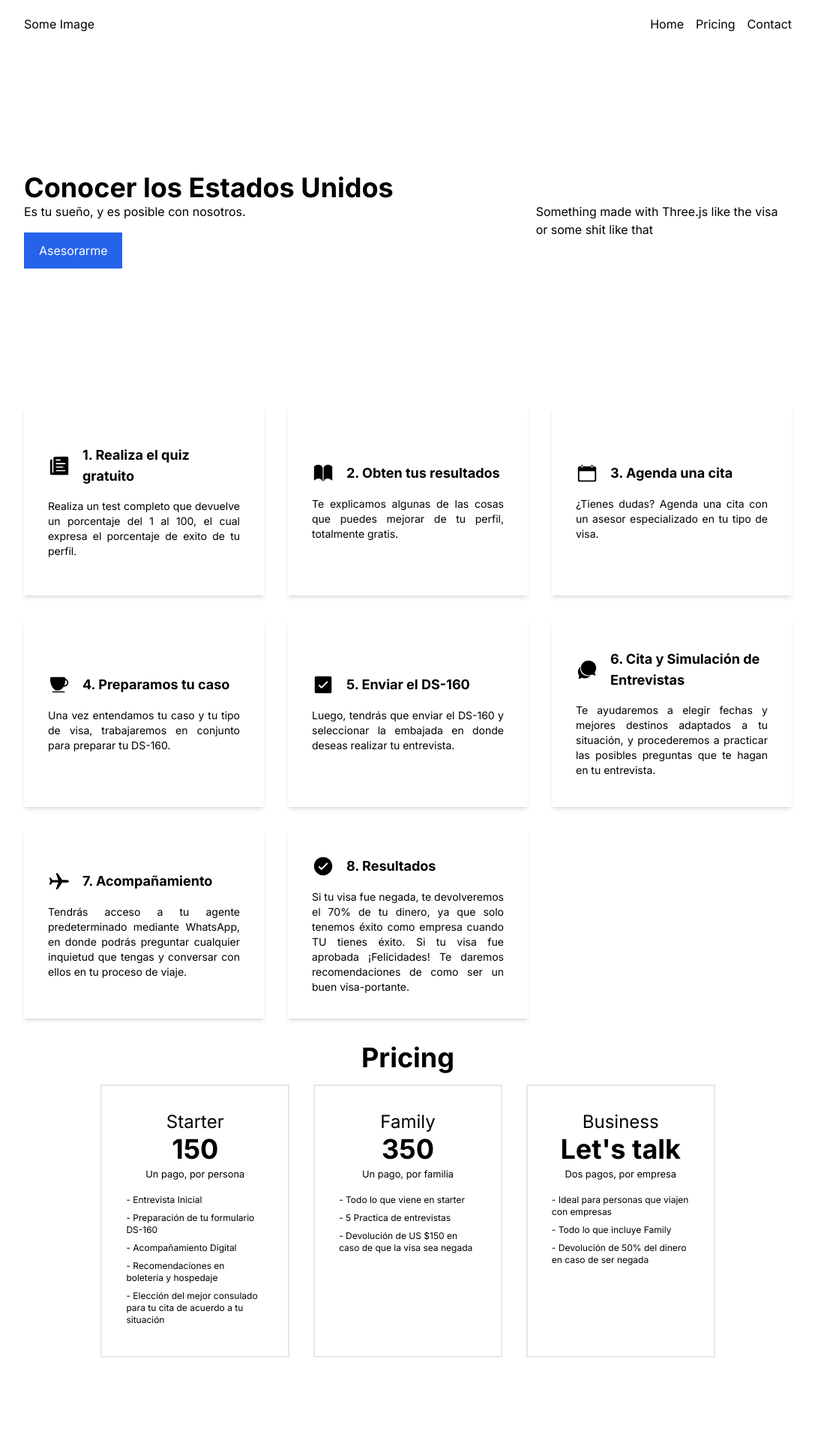
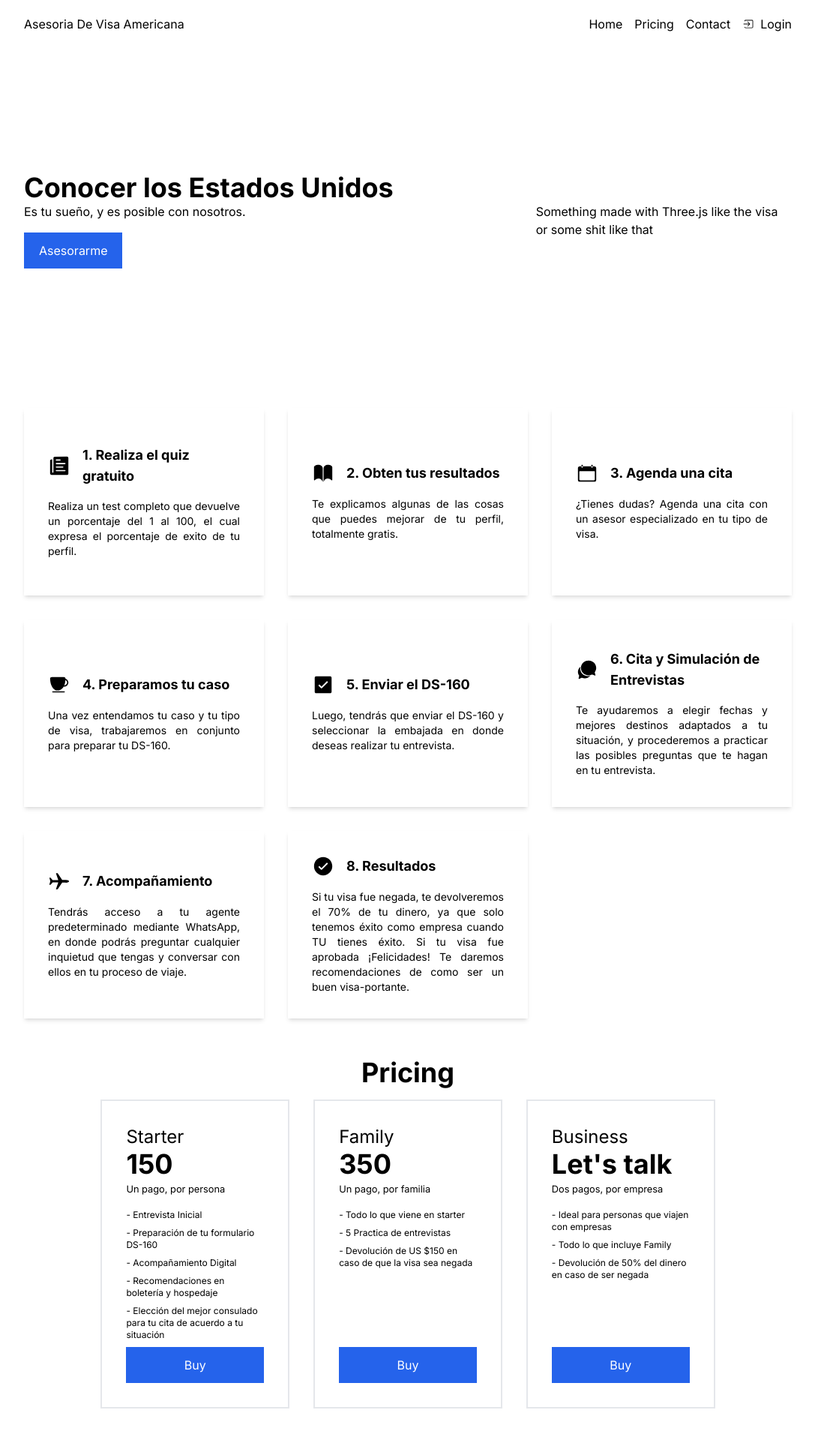
Before and after one commit to pedrouzcategui/us_visa_evaluation, a Next.js app: page / in a window 1280 px wide. Shown: the top 1920 px of the page at 75% size, without its empty margins (96-1183 px from the left). Built offline with nearby package versions, Linux system fonts and the light colour scheme.

Commit message:
Added Folder Structure

```diff
--- /dev/null
+++ b/src/app/contact/page.tsx
@@ -0,0 +1,8 @@
+
+export default function ContactPage() {
+    return (
+        <div>
+            <h1>Hello Page</h1>
+        </div>
+    );
+}
--- a/src/app/layout.tsx
+++ b/src/app/layout.tsx
@@ -1,6 +1,7 @@
 import type { Metadata } from 'next'
 import { Inter } from 'next/font/google'
 import './globals.css'
+import Navbar from '@/components/Navbar/Navbar'
 
 const inter = Inter({ subsets: ['latin'] })
 
@@ -16,7 +17,11 @@ export default function RootLayout({
 }) {
   return (
     <html lang="en">
-      <body className={inter.className}>{children}</body>
+      <body className={inter.className}>
+        {/* <Navbar /> */}
+
+        {children}
+      </body>
     </html>
   )
 }
--- /dev/null
+++ b/src/app/login/page.tsx
@@ -0,0 +1,8 @@
+
+export default function LoginPage() {
+    return (
+        <div>
+            <h1>Hello Page</h1>
+        </div>
+    );
+}
--- a/src/components/Navbar/Navbar.tsx
+++ b/src/components/Navbar/Navbar.tsx
@@ -1,6 +1,6 @@
-import Image from "next/image";
+// import Image from "next/image";
 import Link from "next/link";
-
+import { IoIosLogIn } from "react-icons/io";
 type NavigationItem = {
     label: string;
     href: string;
@@ -20,8 +20,13 @@ const NAVIGATION: NavigationItem[] = [
     },
     {
         label: "Contact",
-        href: "#contact",
+        href: "/contact",
         icon: <></>,
+    },
+    {
+        label: "Login",
+        href: "/login",
+        icon: <IoIosLogIn />,
     },
 ];
 
@@ -29,17 +34,20 @@ export default function Navbar() {
     return (
         <nav className="flex justify-between items-center">
             <div>
-                Some Image
+                Asesoria De Visa Americana
             </div>
             <div>
                 <ul className="flex gap-4">
-                    {NAVIGATION.map(({ href, label }, i) => {
+                    {NAVIGATION.map(({ href, label, icon }, i) => {
                         return (
                             <li key={`${href}-${i}`}>
-                                <Link href={href}>{label}</Link>
+                                <Link href={href} className="flex items-center gap-2">{icon} {label}</Link>
                             </li>
                         );
                     })}
+                    {/* <li>
+                        Dark Mode Toggle
+                    </li> */}
                 </ul>
             </div>
         </nav>
--- a/src/components/Pricing/Pricing.tsx
+++ b/src/components/Pricing/Pricing.tsx
@@ -2,6 +2,7 @@ import Container from "../Container/Container";
 import Heading from "../Heading/Heading";
 import Grid from "../Grid/Grid";
 import { IoIosCheckmarkCircleOutline } from "react-icons/io";
+import Button from "../Button/Button";
 
 const PRICING_PLANS: PricingColumnProps[] = [
     {
@@ -47,7 +48,7 @@ type PricingColumnProps = {
 
 export function Pricing() {
     return (
-        <Container extendedClassName="py-8">
+        <Container extendedClassName="py-8 my-5">
             <Heading level={2} className="text-center font-bold mb-4">
                 Pricing
             </Heading>
@@ -66,15 +67,18 @@ function PricingPlans() {
 
 function PricingColumn({ name, price, benefits, subTitle }: PricingColumnProps) {
     return (
-        <div className="flex flex-col items-center border-2 border-slate-550 p-8">
-            <span className="text-2xl">{name}</span>
-            <div className="text-center mb-4">
-                <div>
-                    <span className="text-4xl font-bold">{price}</span>
+        <div className="flex flex-col justify-between border-2 border-slate-550 p-8">
+            <div className="flex flex-col ">
+                <span className="text-2xl">{name}</span>
+                <div className="mb-4">
+                    <div>
+                        <span className="text-4xl font-bold">{price}</span>
+                    </div>
+                    <small>{subTitle}</small>
                 </div>
-                <small>{subTitle}</small>
+                <Benefits benefits={benefits} />
             </div>
-            <Benefits benefits={benefits} />
+            <Button type="secondary">Buy</Button>
             {/* <small>Nota: Si estas viajando con tu esposa o hijos, ellos no pagan.</small> */}
         </div>
     );
```
Also changed, not shown: src/app/dashboard/layout.tsx (added, +9 -0 lines).
